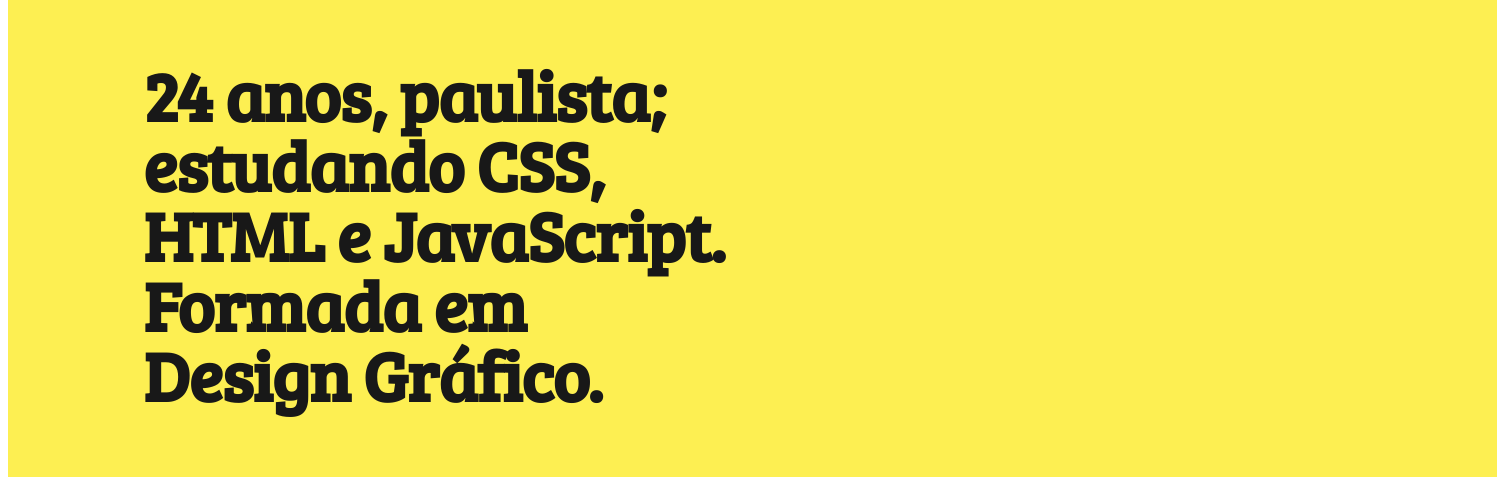
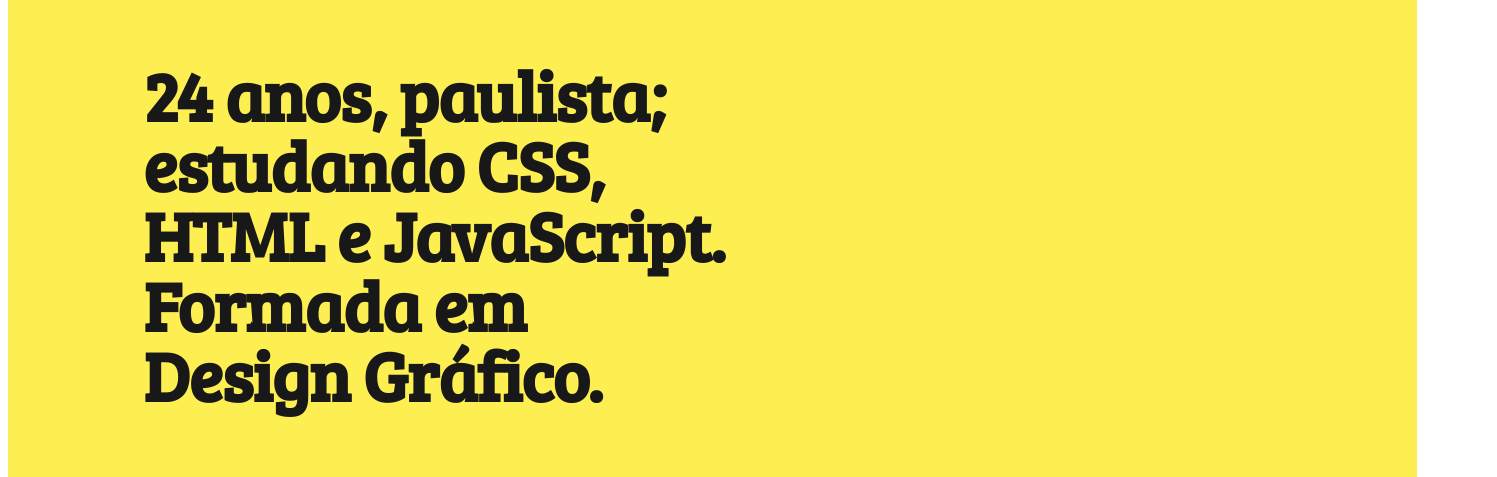
Before and after one commit to juisabele/juisabele.github.io, a plain HTML site: page index.html in a window 1280 px wide. Shown: the part 176-653 px from the top of the page, 1497 px wide, since content can reach past the window. Drawn offline with Linux system fonts and the light colour scheme.

Commit message:
Update css.css

```diff
--- a/css/css.css
+++ b/css/css.css
@@ -65,25 +65,16 @@ a:hover {
 
 .section {
   position: relative;
-  display: -webkit-box;
-  display: -ms-flexbox;
-  display: flex;
-  -ms-flex-flow: column nowrap;
-      flex-flow: column nowrap;
-  -webkit-box-align: stretch;
-      -ms-flex-align: stretch;
-          align-items: stretch;
   width: 100%;
-  -ms-flex-line-pack: center;
-      align-content: center;
-  padding: 5vh 90px 20vh 135px;
+  align-content: center;
+  padding: 5vh 10px 20vh 135px;
 }
 .section .section__inner {
   max-width: 800px;
 }
 
 .section.section--home {
-  height: 90%;
+  height: 80%;
   background-color: #FDEF52;
   color: #181818;
 }
```
